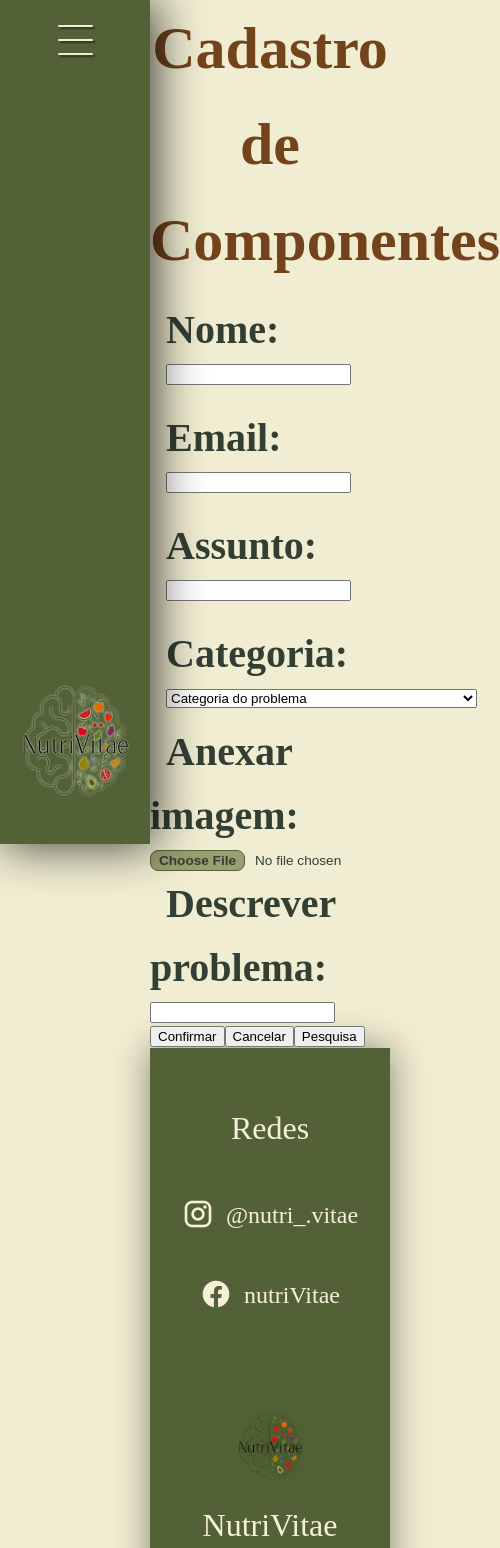
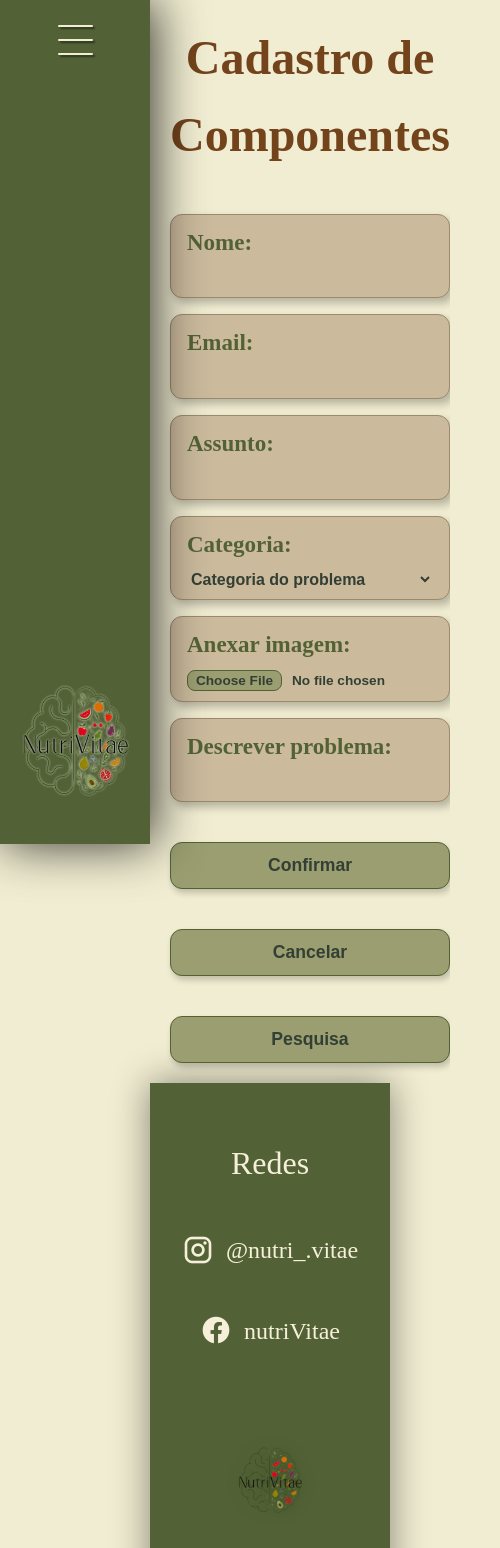
Before and after one commit to nutriVitae-hack2026/nutriVitae, a Vue app: page / in a window 390 px wide. Shown: the top 1548 px of the page, 500 px wide, since content can reach past the window. Built offline with nearby package versions, Linux system fonts and the light colour scheme; a web font is replaced by a local one.

Commit message:
feat: refatorar formulário de cadastro e melhorar a responsividade

```diff
--- a/src/views/Suporte/cadastroSuporte.vue
+++ b/src/views/Suporte/cadastroSuporte.vue
@@ -45,38 +45,37 @@ function validarFormulario() {
     alert('Preencha nome, email, assunto e descrição.')
     return false
   }
- {
-  router.push('/buscar-suporte')
- return true
-}
+  {
+    router.push('/buscar-suporte')
+    return true
+  }
 }
 
 function cancelar() {
   router.push('/')
 }
-
 </script>
 
 <template>
-  <div class="principal">
+  <div class="principal container-formulario grade-formulario">
     <h1>Cadastro de Componentes</h1>
 
-    <div class="nome">
+    <div class="nome cartao-entrada ">
       <label for="nome">Nome:</label>
       <input type="text" id="nome" v-model="cadastro.usuario.nome" />
     </div>
 
-    <div class="email">
+    <div class="email cartao-entrada ">
       <label for="email">Email:</label>
       <input type="text" id="email" v-model="cadastro.usuario.email" />
     </div>
 
-    <div class="assunto">
+    <div class="assunto cartao-entrada">
       <label for="assunto">Assunto:</label>
       <input type="text" id="assunto" v-model="cadastro.usuario.assunto" />
     </div>
 
-    <div class="categoria">
+    <div class="categoria cartao-entrada">
       <label for="categoria">Categoria:</label>
 
       <select id="categoria" v-model="cadastro.usuario.categoria">
@@ -92,12 +91,12 @@ function cancelar() {
       </select>
     </div>
 
-    <div class="anexar-imagem">
+    <div class="anexar-imagem cartao-entrada">
       <label for="foto">Anexar imagem:</label>
       <input id="foto" type="file" accept="image/*" @change="aoSelecionarFotoProblema" />
     </div>
 
-    <div class="descrever-problema">
+    <div class="descrever-problema cartao-entrada">
       <label for="descrever">Descrever problema:</label>
       <input type="text" id="descrever" v-model="cadastro.usuario.descrever" />
     </div>
@@ -106,70 +105,82 @@ function cancelar() {
     <button @click="cancelar" class="bnt-cancelar">Cancelar</button>
     <button @click="buscarSuporte()" class="bnt-cancelar">Pesquisa</button>
   </div>
-
 </template>
 
 <style scoped>
 h1 {
+  grid-column: span 2;
   color: #73441b;
-  font-weight: bolder;
-  font-size: 60px;
   text-align: center;
+  font-size: 3rem;
+  margin-bottom: 24px;
+  font-weight: bold;
 }
 
-div.nome {
-  padding: 10px 16px;
+
+
+.grade-formulario {
+  display: grid;
+  grid-template-columns: 1fr 1fr;
+  gap: 16px;
 }
 
-div.nome label {
-  color: #333f34;
-  font-weight: bolder;
-  font-size: 40px;
+.container-formulario {
+  max-width: 800px;
+  margin: 0 auto;
+  padding: 20px;
 }
 
-div.email label {
-  color: #333f34;
-  font-weight: bolder;
-  font-size: 40px;
+.largura-total {
+  grid-column: span 2;
 }
 
-div.email {
+.cartao-entrada {
+  display: flex;
+  align-items: center;
+  background-color: #cbba9c;
+  border: 1px solid #9c8a6f;
+  border-radius: 12px;
   padding: 10px 16px;
+  box-shadow: 4px 5px 8px rgba(0, 0, 0, 0.25);
+  font-size: 23px;
+  font-weight: 900;
 }
 
-div.assunto label {
-  color: #333f34;
-  font-weight: bolder;
-  font-size: 40px;
+.cartao-entrada label {
+  color: #536236;
+  font-weight: 900;
+  margin-right: 8px;
+  white-space: nowrap;
 }
 
-div.assunto {
-  padding: 10px 16px;
+.cartao-entrada input,
+.cartao-entrada select {
+  width: 100%;
+  background: transparent;
+  border: none;
+  outline: none;
+  color: #333f34;
+  font-size: 1rem;
+  font-weight: bold;
 }
 
-div.categoria label {
-  color: #333f34;
-  font-weight: bolder;
-  font-size: 40px;
+.cartao-entrada select {
+  cursor: pointer;
 }
 
-div.categoria {
-  padding: 10px 16px;
+.cartao-entrada select option {
+  background-color: #cbba9c;
+  color: #4b5a32;
+  padding: 10px;
 }
 
-div.categoria select option {
-  color: #333f34;
-  background-color: #cbba9c;
-  border: 1px solid #9c8a6f;
-  border-color: #cbba9c;
-}
-
-.anexar-imagem input[type='file'] {
+.cartao-entrada input[type='file'] {
   font-size: 0.85rem;
   color: #333f34;
 }
 
-.anexar-imagem input[type='file']::file-selector-button {
+.cartao-entrada input[type='file']::file-selector-button {
   background-color: #9a9e70;
   color: #333f34;
   border: 1px solid #536236;
@@ -181,21 +192,57 @@ div.categoria select option {
   transition: background 0.2s;
 }
 
-.anexar-imagem input[type='file']::file-selector-button:hover {
+.cartao-entrada input[type='file']::file-selector-button:hover {
   background-color: #6b7c4f;
 }
 
-.anexar-imagem label {
-  font-size: 40px;
-  padding: 10px 16px;
+.bnt-confirmar {
+  width: 100%;
+  margin-top: 24px;
+  padding: 12px;
+  background-color: #9a9e70;
   color: #333f34;
-  font-weight: bolder;
+  border: 1px solid #536236;
+  border-radius: 12px;
+  font-size: 1.1rem;
+  font-weight: bold;
+  cursor: pointer;
+  box-shadow: 2px 4px 6px rgba(0, 0, 0, 0.2);
 }
 
-.descrever-problema label {
-  font-size: 40px;
-  padding: 10px 16px;
+.bnt-cancelar {
+  width: 100%;
+  margin-top: 24px;
+  padding: 12px;
+  background-color: #9a9e70;
   color: #333f34;
-  font-weight: bolder;
+  border: 1px solid #536236;
+  border-radius: 12px;
+  font-size: 1.1rem;
+  font-weight: bold;
+  cursor: pointer;
+  box-shadow: 2px 4px 6px rgba(0, 0, 0, 0.2);
+}
+
+
+@media (max-width: 700px) {
+  .grade-formulario {
+    grid-template-columns: 1fr;
+  }
+
+  h1,
+  .largura-total {
+    grid-column: auto;
+  }
+
+  .cartao-entrada {
+    align-items: flex-start;
+    flex-direction: column;
+    gap: 6px;
+  }
+
+  .cartao-entrada label {
+    margin-right: 0;
+  }
 }
 </style>
```
